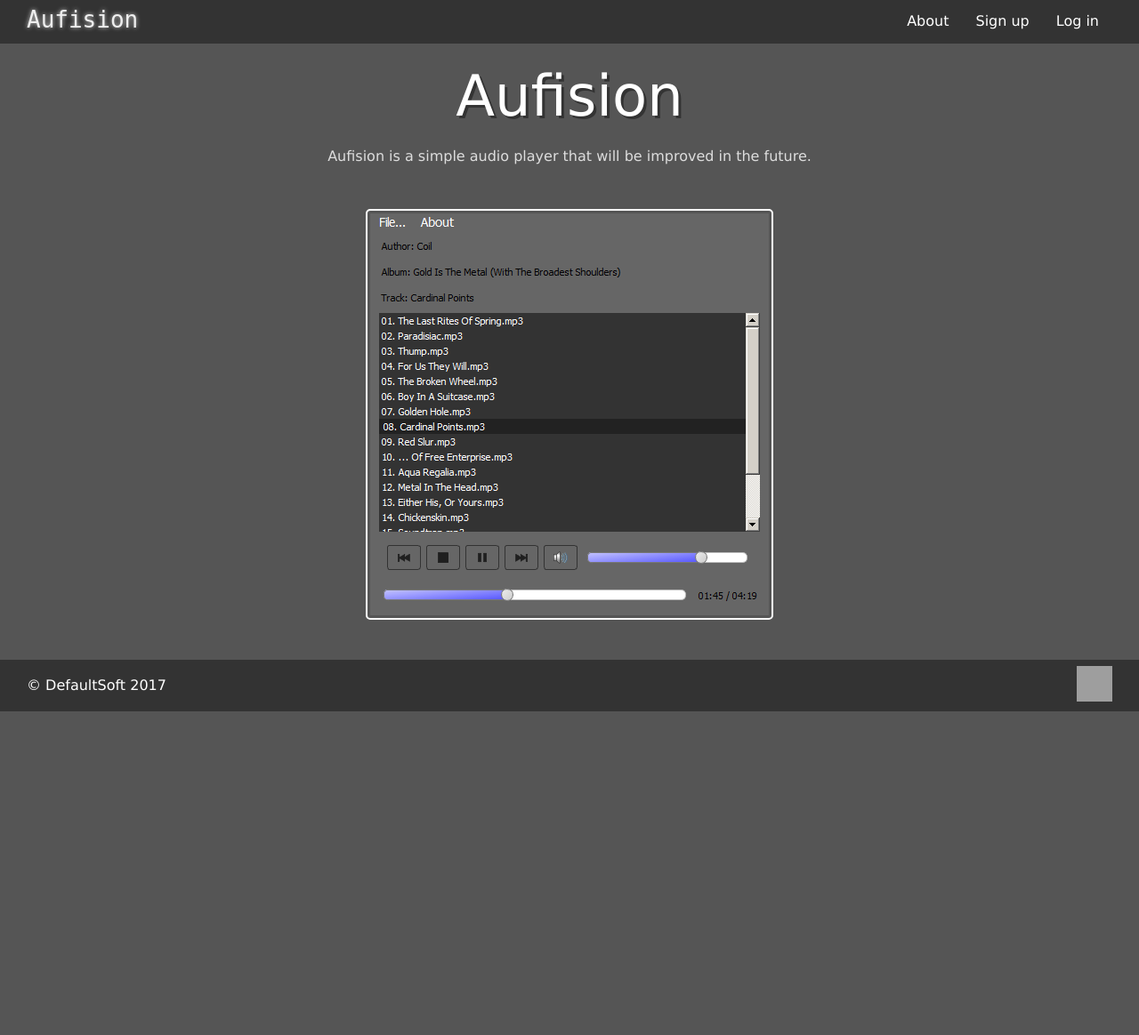
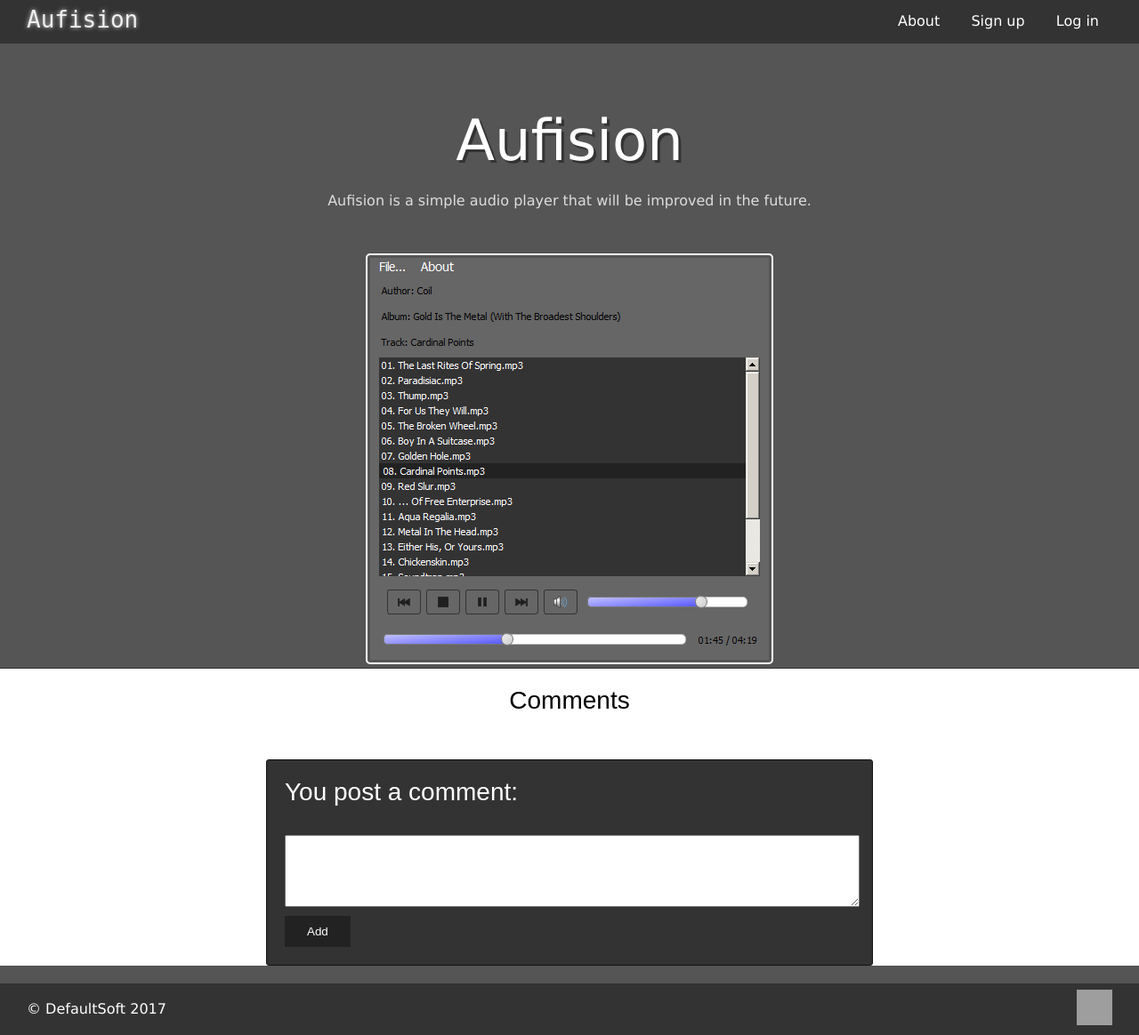
Before and after one commit to mordegardi/aufision, a PHP site: page / in a window 1280 px wide. Shown: the whole page at 89% size. Before the commit the page ends 800 px from the top, so only its background shows below. Run offline with PHP 8.4, Linux system fonts and the light colour scheme; data that the repository does not hold is empty; some libraries are stand-ins or nearby versions; grey boxes are pictures that could not be loaded.

Commit message:
Make last changes

```diff
--- a/website/css/style.css
+++ b/website/css/style.css
@@ -78,7 +78,7 @@ a {
 	font: 26px/26px monospace, Verdana, Arial, sans-serif;
 	color: #eee;
 	display: inline-block;
-	margin-top: 9px;
+		margin-top: 9px;
 	text-shadow: 0px 0px 5px rgba(250, 250, 250, .8);
 
 }
@@ -90,17 +90,6 @@ header {
 
 header nav {
 	float: right;
-}
-
-header nav ul {
-	display: -webkit-flex;
-	display: -moz-flex;
-	display: -ms-flex;
-	display: -o-flex;
-	display: flex;
-	justify-content: center;
-	align-items: center;
-	flex-wrap: wrap;
 }
 
 header li {
@@ -122,14 +111,6 @@ header span {
 
 main,
 section {
-	display: -webkit-flex;
-	display: -moz-flex;
-	display: -ms-flex;
-	display: -o-flex;
-	display: flex;
-	flex-direction: column;
-	align-items: center;
-	min-height: calc(100vh - 107px);
 	text-align: center;
 	border-top: 1px solid #333;
 }
@@ -140,7 +121,7 @@ main h1 {
 	animation-timing-function: ease-out;
 	animation-iteration-count: 1;
 	font-size: 64px;
-	margin-top: 50px;
+	margin-top: 100px;
 	text-shadow: 3px 3px 0px #333;
 }
 
@@ -158,7 +139,6 @@ main img {
 	animation-duration: 1.5s;
 	animation-timing-function: ease-out;
 	animation-iteration-count: 1;
-	max-width: 448px;
 	display: inline-block;
 	margin-top: 50px;
 	border: 2px solid #fff;
@@ -196,6 +176,10 @@ main img {
 }
 
 footer {
+	position: relative;
+	width: 100%;
+	bottom: 0;
+	left: 0;
 	background-color: #333;
 	text-align: center;
 }
@@ -225,7 +209,7 @@ form {
 	width: 17%;
 	padding: 20px;
 	margin: 0 auto;
-	margin-top: 20px;
+	margin-top: 50px;
 	text-align: left;
 	background-color: #333;
 	border: 1px solid #111;
@@ -321,3 +305,46 @@ button:hover {
 	width: 150px;
 	height: 150px;
 }
+
+.comments {
+  	display: block;
+ 	background: #fff;
+  	color: #fff;
+    font: 28px sans-serif;
+	position: relative;
+	width: 100%;
+	height: 100%;
+}
+
+.comments h3 {
+	color: black;
+	margin:	 20px;
+	font-size: 28px;
+	text-align: center;
+
+}
+
+.comments form {
+	color: #fff;
+	width:50%;
+	margin-bottom: 20px;
+}
+
+.comments form p {
+	color: #fff;
+}
+
+.comments p {
+	color: black;
+}
+
+.comment .date{
+	font-size:12px;
+	position:absolute;
+	margin: -20px 0 0 520px;
+	color:#bbb;
+}
+
+.comment textarea {
+	width: 100%;
+}
--- a/website/index.php
+++ b/website/index.php
@@ -1,4 +1,19 @@
-<?php session_start() ?>
+<?php session_start();
+	include 'includes/db.inc.php';
+
+	try {
+		$result = $pdo->query("SELECT * FROM `comments`; ");
+	} catch(PDOException $e) {
+		$error = 'Error selecting comments from database: ' . $e->getMessage();
+		include 'error.php';
+		exit();
+	}
+
+	// foreach ($result as $row) {
+	// 	echo $row['name'];
+	// };
+?>
+
 <!DOCTYPE html>
 <html>
 
@@ -11,17 +26,17 @@
 	<body>
 
 		<header class="clearfix">
-			<a class="logo" href="">Aufision</a>
+			<a class="logo" href="/">Aufision</a>
 			<nav>
 				<ul>
-					<li><a href="/about.php">About</a></li>
+					<li><a href="about.php">About</a></li>
 					<?php if (!isset($_SESSION['username'])) { ?>
-						<li><a href="/signup.php">Sign up</a></li>
+						<li><a href="signup.php">Sign up</a></li>
 						<li><a href="#">Log in</a></li>
 					<?php } else { ?>
-						<li><a href="/AufisionInstaller.exe">Download</a></li>
-						<li><a href="/edit.php">Edit info</a></li>
-						<li><a href="/signout.php">Sign out</a></li>
+						<li><a href="AufisionInstaller.exe">Download</a></li>
+						<li><a href="edit.php">Edit info</a></li>
+						<li><a href="signout.php">Sign out</a></li>
 						<span>Hello, <?php echo $_SESSION['username'] . '!' ?></span>
 					<?php } ?>
 				</ul>
@@ -31,9 +46,7 @@
 		<main>
 			<h1>Aufision</h1>
 			<p class="description">Aufision is a simple audio player that will be improved in the future.</p>
-			<div class="img-wrap">
-				<img src="images/player.png" alt="player screenshot">
-			</div>
+			<img src="images/player.png" alt="player screenshot">
 		</main>
 
 		<form class="login-form" action="auth_user.php" method="POST">
@@ -48,6 +61,20 @@
 		</form>
 		<div class="overlay"></div>
 
+		<section class="comments">
+			<h3>Comments</h4>
+			<?php foreach($result as $row)
+					echo '<p>' . $row['name'] . ' ' . $row['date'] . ' ' . $row['comment']; ?>
+<form enctype="multipart/form-data" class="comment" action="comment.php"  method="post">
+	<p><?php if (isset($_SESSION['username'])) echo $_SESSION['username'] . ","; else echo "You"; ?> post a comment:</p>
+
+		<br/>
+  		<textarea name="text_comment" cols="82" rows="5"></textarea>
+
+   		<button type="submit" name="submit">Add</button>
+</form>
+		</section>
+
 		<footer class="clearfix">
 			<p>&copy; DefaultSoft 2017 </p>
 			<a href="https://github.com/mordegardi/aufision" target="_blank" class="github"></a>
```
Also changed, not shown: website/classComment.php (added, +45 -0 lines), website/comment.php (added, +33 -0 lines), website/avatars/7-0100102.jpg (added), 2 other files.
